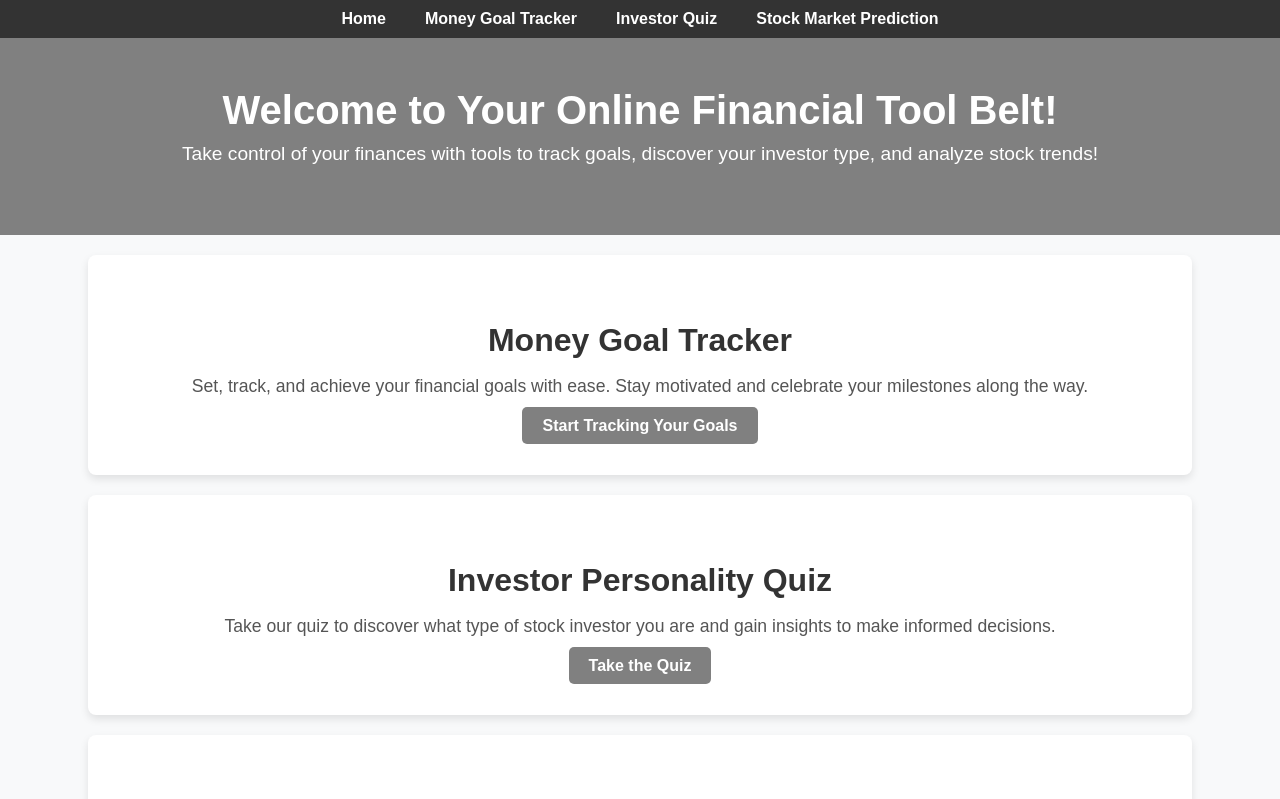
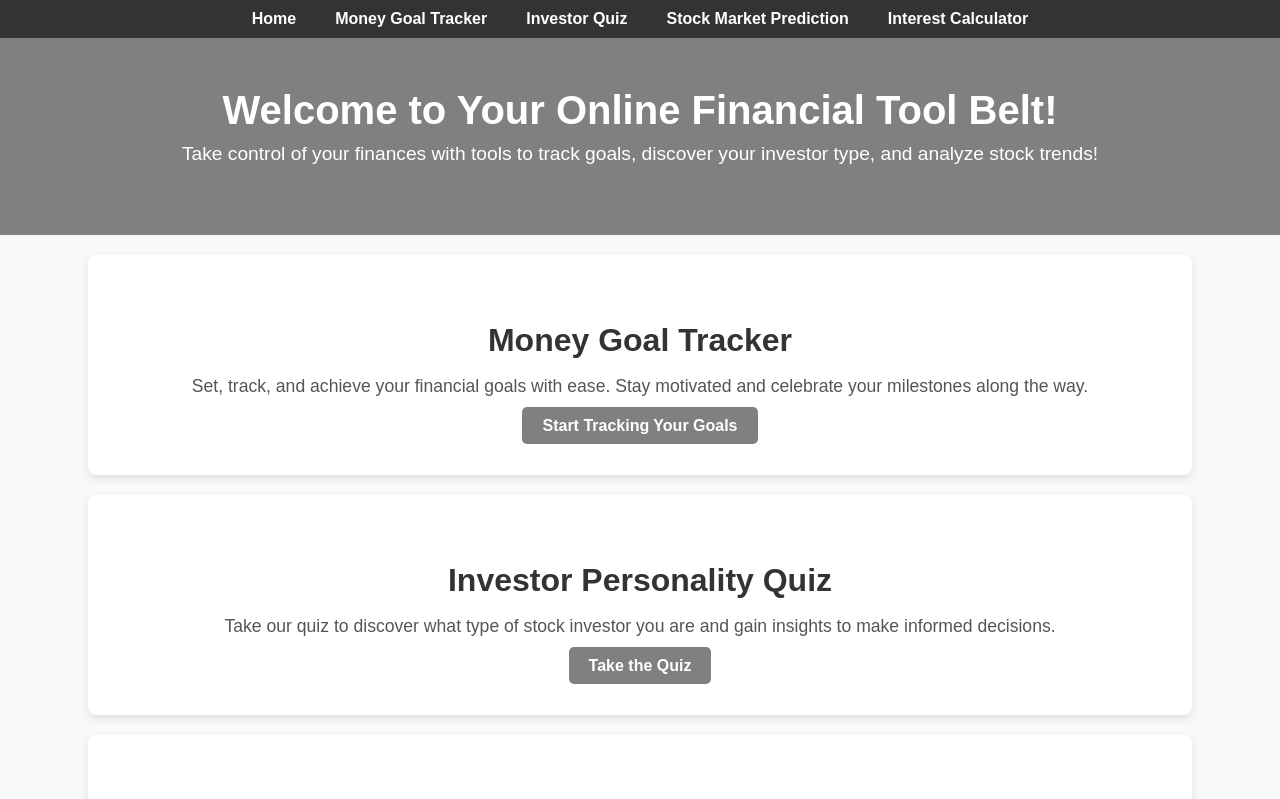
Before and after one commit to AnnaY11/hackGwinnettPostComp, a plain HTML site: page index.html in a window 1280 px wide. Shown: the top 799 px of the page. Drawn offline with Linux system fonts and the light colour scheme.

Commit message:
nav bar issues

```diff
--- a/index.html
+++ b/index.html
@@ -15,6 +15,7 @@
                 <li><a href="goalTracker.html">Money Goal Tracker</a></li>
                 <li><a href="quiz.html">Investor Quiz</a></li>
                 <li><a href="stock-prediction.html">Stock Market Prediction</a></li>
+                <li><a href="interest-calculator.html">Interest Calculator</a></li>
             </ul>
         </nav>
     </header>
```
Also changed, not shown: quiz.html (+1 -0 lines).
